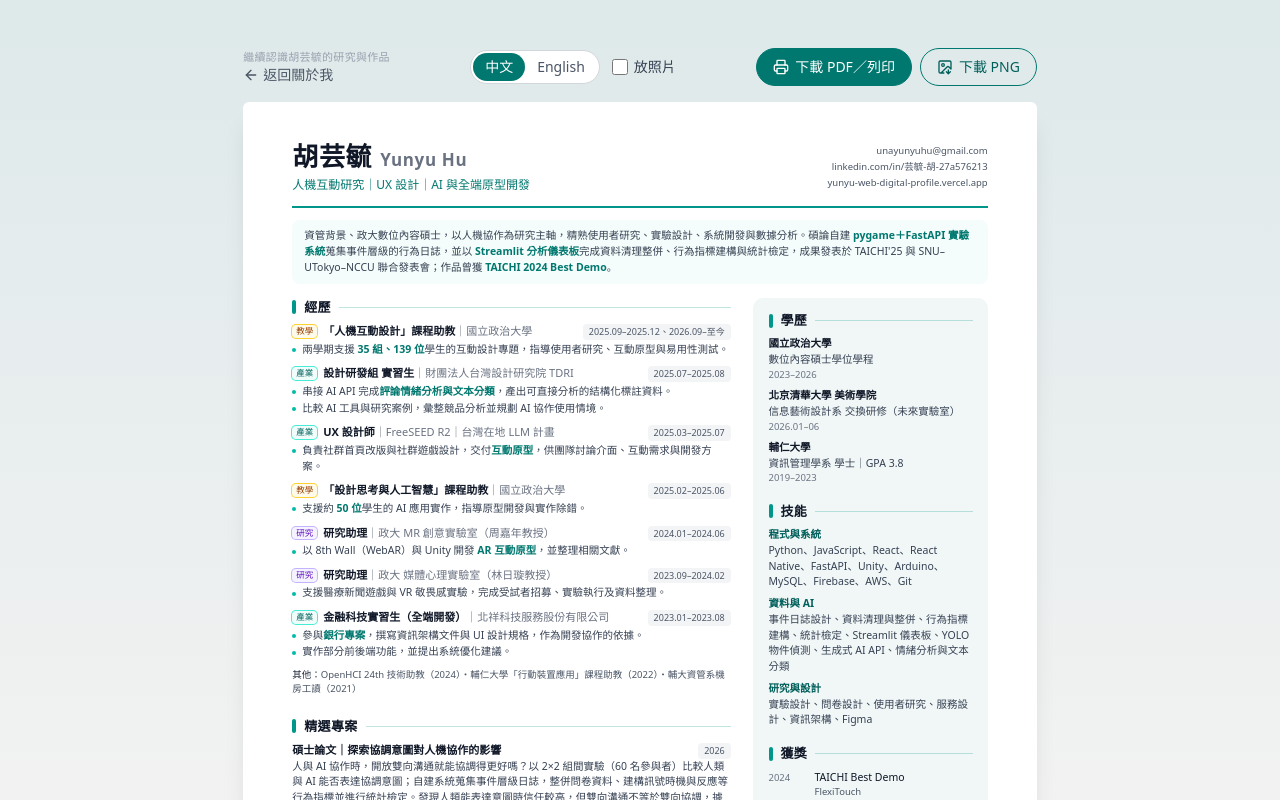
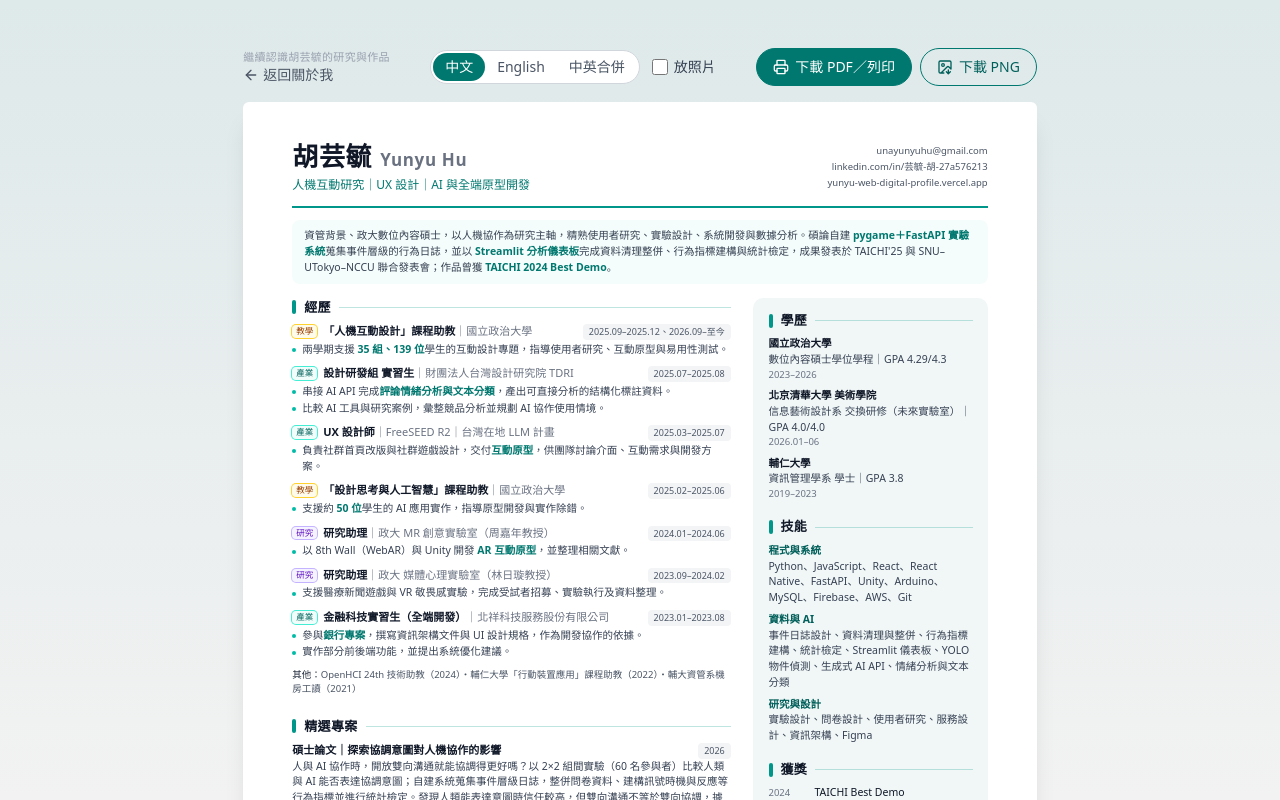
Before and after one commit to Yunyuhu/Yunyu-Web-DigitalProfile, a Next.js app: page /resume in a window 1280 px wide. Built offline with nearby package versions, Linux system fonts and the light colour scheme; no server answers.

Commit message:
Combined Chinese and English resume download; master's and exchange GPA

```diff
--- a/src/app/about/page.js
+++ b/src/app/about/page.js
@@ -409,12 +409,12 @@ export default function About() {
           <div className="space-y-3">
             {[
               {
-                school: "國立政治大學 數位內容碩士學位學程",
+                school: "國立政治大學 數位內容碩士學位學程｜GPA 4.29/4.3",
                 period: "2023–2026",
                 en: "M.S. Student, Graduate Program in Digital Content and Technologies, National Chengchi University",
               },
               {
-                school: "北京清華大學 美術學院信息藝術設計系 交換研修",
+                school: "北京清華大學 美術學院信息藝術設計系 交換研修｜GPA 4.0/4.0",
                 period: "2026.01–2026.06",
                 en: "Exchange Study, Dept. of Information Art & Design, Academy of Arts & Design, Tsinghua University",
                 note: "參與未來實驗室 Future Lab",
--- a/src/app/globals.css
+++ b/src/app/globals.css
@@ -169,4 +169,14 @@
     print-color-adjust: exact;
     -webkit-print-color-adjust: exact;
   }
+  /* 中英合併：中文、英文各占一張 A4，整份文件固定為兩頁。
+     不能 overflow: hidden，否則 Chrome 把整份文件當成不可分頁的區塊，第二頁會印成空白 */
+  html:has(.resume-pages),
+  html:has(.resume-pages) body {
+    height: 594mm;
+    overflow: visible;
+  }
+  .resume-pages .resume-sheet:not(:last-child) {
+    break-after: page;
+  }
 }
--- a/src/app/resume/page.js
+++ b/src/app/resume/page.js
@@ -3,16 +3,19 @@ import AvatarImg from "@/../public/Avatar.jpg";
 import { resumeContent } from "@/data/resume";
 import ResumeFrame from "@/components/ResumeFrame";
 
-// 網址參數：?lang=en 切換英文版，?photo=1 顯示照片
+// 網址參數：?lang=en 切換英文版，?lang=both 中英文兩頁合併，?photo=1 顯示照片
+const LANGS = ["zh", "en", "both"];
 const readOptions = async (searchParams) => {
   const params = await searchParams;
-  return { lang: params?.lang === "en" ? "en" : "zh", photo: params?.photo === "1" };
+  return { lang: LANGS.includes(params?.lang) ? params.lang : "zh", photo: params?.photo === "1" };
 };
 
 // 分頁標題也是「另存為 PDF」時的預設檔名
+const fileNameOf = (lang) => (lang === "both" ? `${resumeContent.zh.fileName}_中英文` : resumeContent[lang].fileName);
+
 export async function generateMetadata({ searchParams }) {
   const { lang } = await readOptions(searchParams);
-  return { title: resumeContent[lang].fileName };
+  return { title: fileNameOf(lang) };
 }
 
 // 經歷類型的小色標：產業、研究、教學各一色
@@ -80,8 +83,7 @@ const Points = ({ items }) => (
 );
 
 // 一頁式履歷：固定 A4 尺寸，螢幕上由 ResumeFrame 等比縮放，列印與下載都以這張紙為準；英文較長，字級略小
-export default async function ResumePage({ searchParams }) {
-  const { lang, photo } = await readOptions(searchParams);
+const ResumeSheet = ({ lang, photo, id }) => {
   const t = resumeContent[lang];
   const sep = lang === "zh" ? "｜" : " · ";
   // 中文較短，用寬鬆的間距；英文較長，間距稍微收緊才放得進一頁
@@ -93,9 +95,8 @@ export default async function ResumePage({ searchParams }) {
   );
 
   return (
-    <ResumeFrame lang={lang} photo={photo} fileName={t.fileName}>
     <article
-        id="resume-sheet"
+      id={id}
       lang={lang === "zh" ? "zh-Hant" : "en"}
       className={`resume-sheet flex h-[297mm] w-[210mm] flex-col overflow-hidden bg-white px-[13mm] py-[10mm] text-gray-800 ${lang === "zh" ? "text-[10.5px] leading-[1.5]" : "text-[10px] leading-[1.45]"}`}
     >
@@ -211,6 +212,23 @@ export default async function ResumePage({ searchParams }) {
         </div>
       </div>
     </article>
+  );
+};
+
+export default async function ResumePage({ searchParams }) {
+  const { lang, photo } = await readOptions(searchParams);
+
+  return (
+    <ResumeFrame lang={lang} photo={photo} fileName={fileNameOf(lang)}>
+      {lang === "both" ? (
+        // 中英合併：中文、英文各一張 A4 上下排列。列印剛好兩頁；下載 PNG 是兩頁接在一起的長圖
+        <div id="resume-sheet" className="resume-pages flex w-[210mm] flex-col gap-[6mm] bg-gray-200 print:gap-0 print:bg-white">
+          <ResumeSheet lang="zh" photo={photo} />
+          <ResumeSheet lang="en" photo={photo} />
+        </div>
+      ) : (
+        <ResumeSheet lang={lang} photo={photo} id="resume-sheet" />
+      )}
     </ResumeFrame>
   );
 }
--- a/src/components/ResumeButton.js
+++ b/src/components/ResumeButton.js
@@ -8,9 +8,10 @@ import { ChevronDown, FileDown } from "lucide-react";
 const OPTIONS = [
   { href: "/resume", label: "中文版" },
   { href: "/resume?lang=en", label: "English" },
+  { href: "/resume?lang=both", label: "中英合併" },
 ];
 
-// 「下載履歷」按鈕：點開選中文或英文版，前往 /resume 頁下載 PDF／PNG；點外面或按 Esc 收起
+// 「下載履歷」按鈕：點開選中文、英文或中英合併版，前往 /resume 頁下載 PDF／PNG；點外面或按 Esc 收起
 export default function ResumeButton() {
   const [open, setOpen] = useState(false);
   const wrapRef = useRef(null);
--- a/src/components/ResumeFrame.js
+++ b/src/components/ResumeFrame.js
@@ -5,8 +5,8 @@ import Link from "next/link";
 import { useRouter } from "next/navigation";
 import { ArrowLeft, ImageDown, Printer } from "lucide-react";
 
-// 履歷外框：螢幕上依可用寬度等比縮小 A4 紙張，提供中英文切換、照片開關、「列印／存成 PDF」與「下載 PNG」；
-// 切換會改網址參數（?lang=en&photo=1），方便直接分享某個版本。列印時外框、按鈕都隱藏，只印紙張本身
+// 履歷外框：螢幕上依可用寬度等比縮小 A4 紙張，提供中文／English／中英合併切換、照片開關、「列印／存成 PDF」與「下載 PNG」；
+// 切換會改網址參數（?lang=en、?lang=both、?photo=1），方便直接分享某個版本。列印時外框、按鈕都隱藏，只印紙張本身
 export default function ResumeFrame({ lang, photo, fileName, children }) {
   const router = useRouter();
   const boxRef = useRef(null);
@@ -14,23 +14,25 @@ export default function ResumeFrame({ lang, photo, fileName, children }) {
   const [size, setSize] = useState({ scale: 1, height: null });
   const [busy, setBusy] = useState(false);
 
+  // 依一張紙的寬度決定縮放比例，外框高度則跟著全部內容（中英合併時是兩張紙）；切換版本時內容高度改變，也要重新計算
   useEffect(() => {
     const fit = () => {
-      const sheet = sheetRef.current?.firstElementChild;
+      const sheet = sheetRef.current?.querySelector(".resume-sheet");
       if (!sheet || !boxRef.current) return;
       const scale = Math.min(1, boxRef.current.clientWidth / sheet.offsetWidth);
-      setSize({ scale, height: sheet.offsetHeight * scale });
+      setSize({ scale, height: sheetRef.current.offsetHeight * scale });
     };
     fit();
     const observer = new ResizeObserver(fit);
     observer.observe(boxRef.current);
+    observer.observe(sheetRef.current);
     return () => observer.disconnect();
-  }, []);
+  }, [lang]);
 
   const setOptions = (next) => {
     const options = { lang, photo, ...next };
     const params = new URLSearchParams();
-    if (options.lang === "en") params.set("lang", "en");
+    if (options.lang !== "zh") params.set("lang", options.lang);
     if (options.photo) params.set("photo", "1");
     const query = params.toString();
     router.replace(query ? `/resume?${query}` : "/resume", { scroll: false });
@@ -69,6 +71,7 @@ export default function ResumeFrame({ lang, photo, fileName, children }) {
             {[
               { value: "zh", label: "中文" },
               { value: "en", label: "English" },
+              { value: "both", label: "中英合併" },
             ].map((option) => (
               <button
                 key={option.value}
--- a/src/data/resume.js
+++ b/src/data/resume.js
@@ -112,8 +112,8 @@ export const resumeContent = {
       },
     ],
     education: [
-      { school: "國立政治大學", degree: "數位內容碩士學位學程", period: "2023–2026" },
-      { school: "北京清華大學 美術學院", degree: "信息藝術設計系 交換研修（未來實驗室）", period: "2026.01–06" },
+      { school: "國立政治大學", degree: "數位內容碩士學位學程｜GPA 4.29/4.3", period: "2023–2026" },
+      { school: "北京清華大學 美術學院", degree: "信息藝術設計系 交換研修（未來實驗室）｜GPA 4.0/4.0", period: "2026.01–06" },
       { school: "輔仁大學", degree: "資訊管理學系 學士｜GPA 3.8", period: "2019–2023" },
     ],
     research: [
@@ -232,8 +232,8 @@ export const resumeContent = {
       },
     ],
     education: [
-      { school: "National Chengchi University", degree: "M.S., Digital Content and Technologies", period: "2023–2026" },
-      { school: "Tsinghua University, Beijing", degree: "Exchange Study, Information Art & Design (Future Lab)", period: "Jan–Jun 2026" },
+      { school: "National Chengchi University", degree: "M.S., Digital Content and Technologies | GPA 4.29/4.3", period: "2023–2026" },
+      { school: "Tsinghua University, Beijing", degree: "Exchange Study, Information Art & Design (Future Lab) | GPA 4.0/4.0", period: "Jan–Jun 2026" },
       { school: "Fu Jen Catholic University", degree: "B.S. in Information Management | GPA 3.8", period: "2019–2023" },
     ],
     research: [
```
Lines whose indentation alone changed are shown as unchanged.
